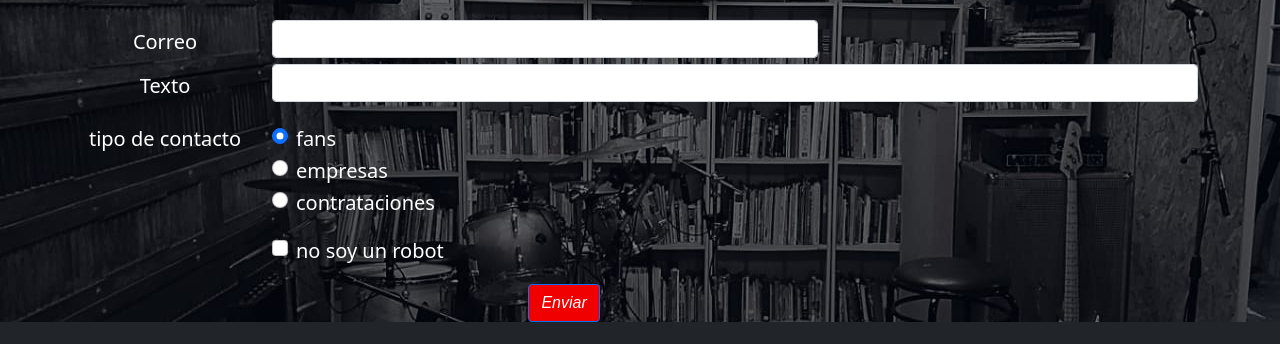
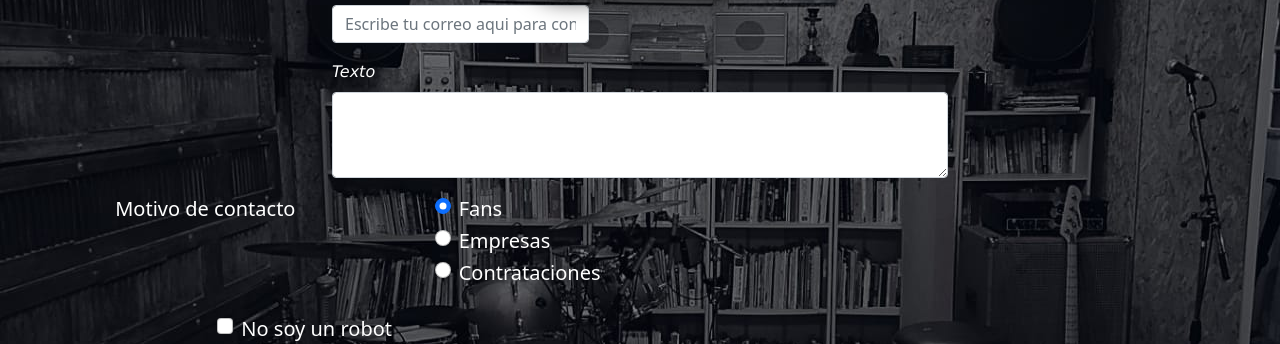
Before and after one commit to javierzlafe/proyecto-coderhouse, a website: page contactos.html in a window 1280 px wide. Shown: the part 298-642 px from the top of the page. Drawn offline with nearby package versions, Linux system fonts and the light colour scheme.

Commit message:
modificacion 5/6

```diff
--- a/contactos.html
+++ b/contactos.html
@@ -6,6 +6,7 @@
     <meta name="viewport" content="width=device-width, initial-scale=1.0">
     <meta name="description" content="envianos un mensaje directo! la mejor manera de conocernos es hablando...">
     <meta name="keywords" content=" contacto buenas caras, banda, musica, ska, contacto">
+    <link rel="preconnect" href="https://fonts.gstatic.com">
     <meta name="author" content="Javier Gimenez" />
     <title>Buenas Caras contactos</title>
     <!-- enlace CSS -->
@@ -51,38 +52,36 @@
     </div>
 
     <form>
-        <div class="container">
-            <div class="row mb- pt-5">
-            <label for="inputEmail3" class="col-sm-2 col-form-label parrafo">Correo</label>
+        <div class="container col-sm-6">
+            <div class="mb-3 col-sm-5">
+  <label for="exampleFormControlInput1" class="form-label parrafo2">Correo</label>
+  <input type="email" class="form-control" id="exampleFormControlInput1" placeholder="Escribe tu correo aqui para contactarte">
+</div>
+<div class="mb-3">
+  <label for="exampleFormControlTextarea1" class="form-label parrafo2">Texto</label>
+  <textarea class="form-control" id="exampleFormControlTextarea1" rows="3"></textarea>
+</div>
+            </div>
+        </div>
+            <fieldset class="row mb-4">
+            <legend class="col-form-label col-sm-4 pt-0 parrafo">Motivo de contacto</legend>
             <div class="col-sm-6">
-                <input type="email" class="form-control" id="inputEmail3">
-            </div>
-            </div>
-            <div class="row mb-3">
-            <label for="inputPassword3" class="col-sm-2 col-form-label parrafo">Texto</label>
-            <div class="col-sm-10" >
-                <input type="text" class="form-control" id="inputPassword3">
-            </div>
-            </div>
-            <fieldset class="row mb-3">
-            <legend class="col-form-label col-sm-2 pt-0 parrafo">tipo de contacto</legend>
-            <div class="col-sm-10">
                 <div class="form-check">
                 <input class="form-check-input" type="radio" name="gridRadios" id="gridRadios1" value="option1" checked>
                 <label class="form-check-label parrafo" for="gridRadios1">
-                    fans
+                    Fans
                 </label>
                 </div>
                 <div class="form-check">
                 <input class="form-check-input" type="radio" name="gridRadios" id="gridRadios2" value="option2">
                 <label class="form-check-label parrafo" for="gridRadios2">
-                    empresas
+                    Empresas
                 </label>
                 </div>
                 <div class="form-check">
                 <input class="form-check-input" type="radio" name="gridRadios" id="gridRadios3" value="option3">
                 <label class="form-check-label parrafo" for="gridRadios3">
-                    contrataciones
+                    Contrataciones
                 </label>
                 </div>
             </div>
@@ -92,7 +91,7 @@
                 <div class="form-check">
                 <input class="form-check-input" type="checkbox" id="gridCheck1">
                 <label class="form-check-label parrafo" for="gridCheck1">
-                    no soy un robot
+                    No soy un robot
                 </label>
                 </div>
             </div>
@@ -100,6 +99,10 @@
             <button type="submit" class="btn btn-primary boton_enviar">Enviar</button>
     </div>
       </form>
+      <hr class="parrafo">
+        <hr class="parrafo">
+
+        <!-- FOOTER -->
 
 
       <footer class="bg-dark text-center text-white">
--- a/fotos.html
+++ b/fotos.html
@@ -6,6 +6,7 @@
       <meta name="viewport" content="width=device-width, initial-scale=1.0">
       <meta name="description" content="buenas caras. las mejores fotos de shows, backstage, ensayos...">
       <meta name="keywords" content="fotos buenas caras, shows, banda, musica, ska, fotos">
+      <link rel="preconnect" href="https://fonts.gstatic.com">
       <meta name="author" content="Javier Gimenez" />
       <title>Buenas Caras fotos</title>
       <link href="https://cdn.jsdelivr.net/npm/bootstrap@5.0.0-beta3/dist/css/bootstrap.min.css" rel="stylesheet" integrity="sha384-eOJMYsd53ii+scO/bJGFsiCZc+5NDVN2yr8+0RDqr0Ql0h+rP48ckxlpbzKgwra6" crossorigin="anonymous">
@@ -55,7 +56,7 @@
   <div class="container">
 		<section class="title">
 			<p>
-				<span style="color: rgb(179, 179, 179);">galeria</span>
+				<span style="color: rgb(179, 179, 179);">Galeria</span>
 			</p>
 		</section>
 		<section class="post-list grid">
@@ -79,7 +80,7 @@
 			  <img src="img/raul.jpg" data-aos="fade-left" alt="raul zack, guitarra">
 			</figure>
 
-		  <a href="" class="post">
+		  <a href="" class="post" id="logo_galeria">
 			<figure class="post-image">
 			  <img src="img/logo_bc.jpg"  alt="logo buenas caras">
 			</figure>
@@ -97,7 +98,8 @@
 	</div>
   <div class="item video__galeria"><iframe width="320" height="130" src="https://www.youtube.com/embed/e9AAHWS-mnw" title="YouTube video player" frameborder="0" allow="accelerometer; autoplay; clipboard-write; encrypted-media; gyroscope; picture-in-picture" allowfullscreen></iframe></div>
 
-
+  <hr class="parrafo">
+  <hr class="parrafo">
 
        <!-- FOOTER -->
 
--- a/scss/estilos.css
+++ b/scss/estilos.css
@@ -51,6 +51,7 @@
   transition: 1s;
 }
 
+
 .cabecera {
   display: flex;
   width: 200px;
@@ -72,8 +73,12 @@
   -webkit-transform: rotatey(360deg);
           transform: rotatey(360deg) ;
 
+}
 
-
+#logo_galeria{
+  width: 90%;
+  margin-left: 5%;
+  margin-bottom: 5% ;
 }
 
 /*H2*/
@@ -330,3 +335,7 @@ display: inline;
   font-style: oblique;
 
 }
+
+.body_historia{
+  background-color: black;
+}
```
Also changed, not shown: historia.html (+8 -2 lines), index.html (+1 -1 lines), registrarme.html (+8 -4 lines).
